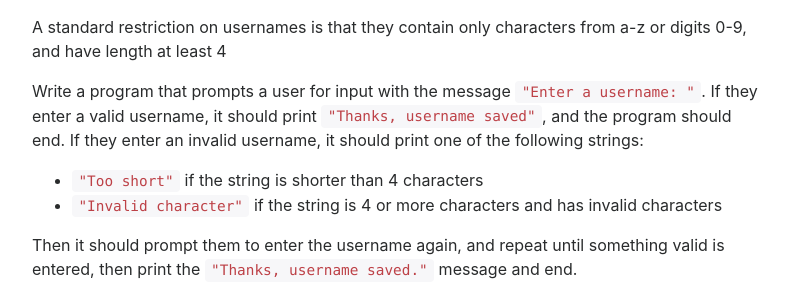
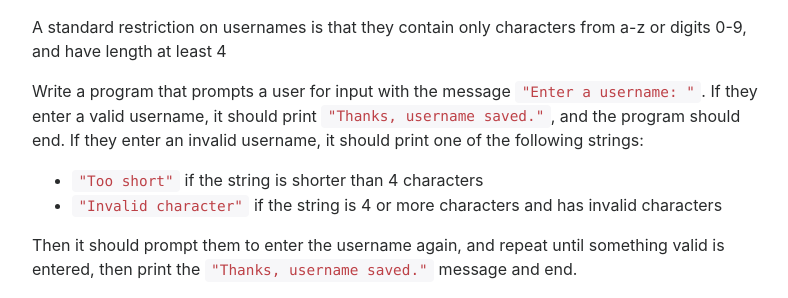
Before and after one commit to ucsd-cse8a-w21/ucsd-cse8a-w21.github.io, a Jekyll site: the page built from pa6/index.md, in a window 1280 px wide and 900 px high, scrolled down 854 px. Shown: the part 151-449 px from the top of the window, without its empty margins (243-1031 px from the left). Built offline with Jekyll 4.4.1, drawn with Linux system fonts in a browser that asks for light colours; nearby versions of some CDN libraries.

Commit message:
Getting rid of inconsistency

```diff
--- a/pa6/index.md
+++ b/pa6/index.md
@@ -35,7 +35,7 @@ a-z or digits 0-9, and have length at least 4
 
 Write a program that prompts a user for input with the message `"Enter a
 username: "`. If they enter a valid username, it should print `"Thanks,
-username saved"`, and the program should end. If they enter an invalid
+username saved."`, and the program should end. If they enter an invalid
 username, it should print one of the following strings:
 
 - `"Too short"` if the string is shorter than 4 characters
```
